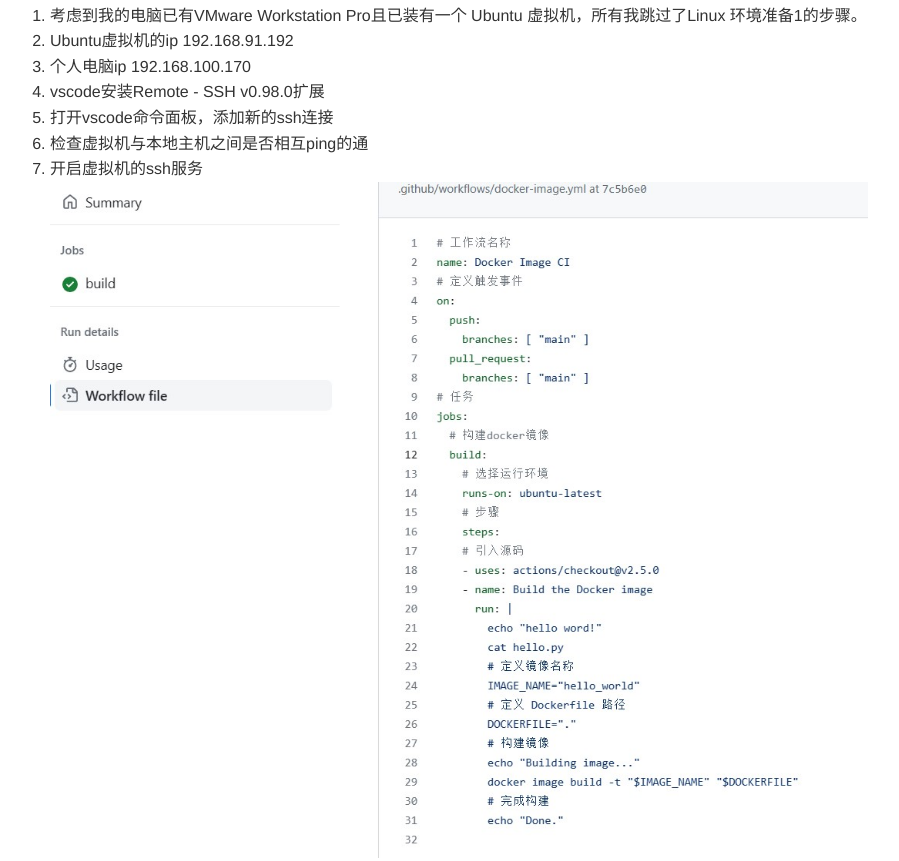
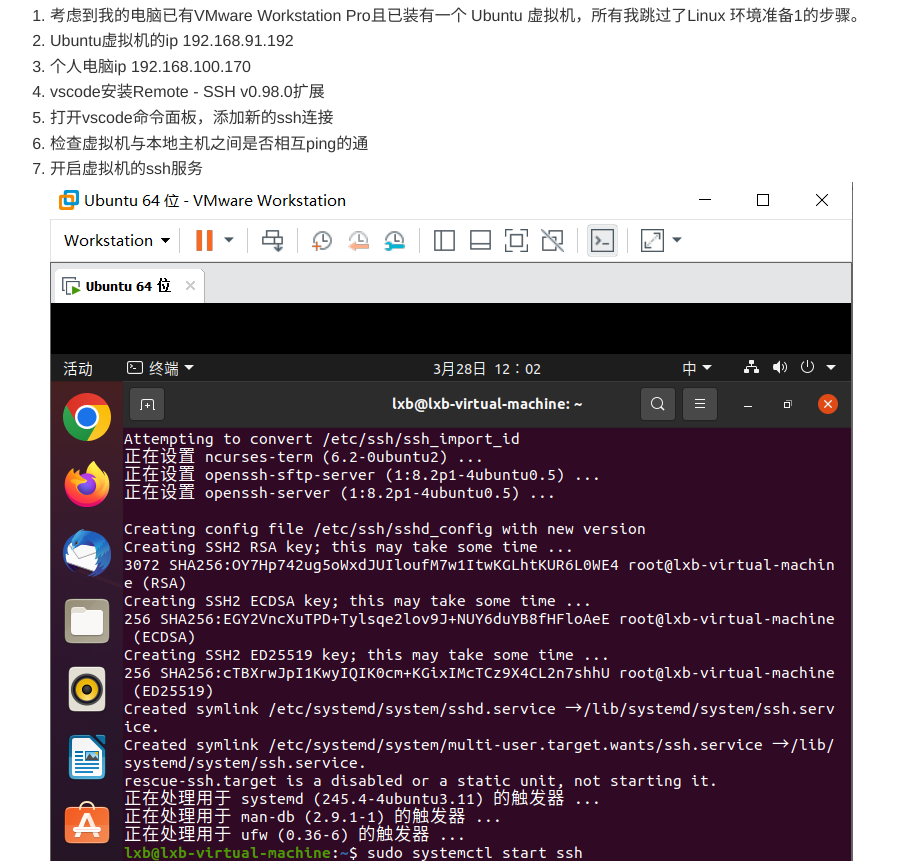
Before and after one commit to lunrenyi/lunrenyi.github.io, a plain HTML site: page index.html in a window 1280 px wide. Shown: the part 351-1212 px from the top of the page, without its empty margins (197-1096 px from the left). Drawn offline with nearby package versions, Linux system fonts and the light colour scheme.

Commit message:
Update index.html

```diff
--- a/index.html
+++ b/index.html
@@ -278,7 +278,7 @@ QQ&#x90AE;&#x7BB1;&#xFF1A;2863854515@qq.com</p>
 <li>&#x6253;&#x5F00;vscode&#x547D;&#x4EE4;&#x9762;&#x677F;&#xFF0C;&#x6DFB;&#x52A0;&#x65B0;&#x7684;ssh&#x8FDE;&#x63A5;</li>
 <li>&#x68C0;&#x67E5;&#x865A;&#x62DF;&#x673A;&#x4E0E;&#x672C;&#x5730;&#x4E3B;&#x673A;&#x4E4B;&#x95F4;&#x662F;&#x5426;&#x76F8;&#x4E92;ping&#x7684;&#x901A;</li>
 <li>&#x5F00;&#x542F;&#x865A;&#x62DF;&#x673A;&#x7684;ssh&#x670D;&#x52A1;<br>
-<img src="./img/GitHub/脚本.jpg" alt="Ubuntu&#x865A;&#x62DF;&#x673A;"></li>
+<img src="./img/linux环境准备/Ubuntu虚拟机.jpg" alt="Ubuntu&#x865A;&#x62DF;&#x673A;"></li>
 <li>&#x6253;&#x5F00;vscode&#x547D;&#x4EE4;&#x9762;&#x677F;&#xFF0C;&#x8FDB;&#x884C;&#x8FDC;&#x7A0B;&#x8FDE;&#x63A5;</li>
 <li>&#x8FDE;&#x63A5;&#x6210;&#x529F;&#xFF0C;&#x6253;&#x5F00;&#x547D;&#x4EE4;&#x7EC8;&#x7AEF;<br>
 <img src="./img/linux%E7%8E%AF%E5%A2%83%E5%87%86%E5%A4%87/ssh%E8%BF%9C%E7%A8%8B%E8%BF%9E%E6%8E%A5.jpg" alt="ssh&#x8FDC;&#x7A0B;&#x8FDE;&#x63A5;"></li>
```
